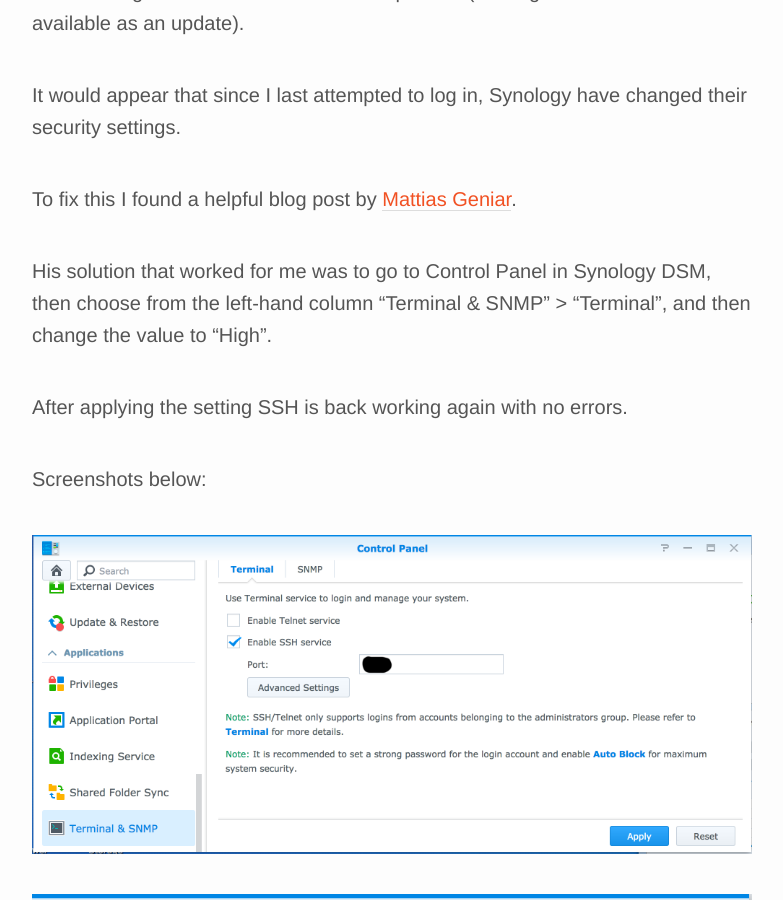
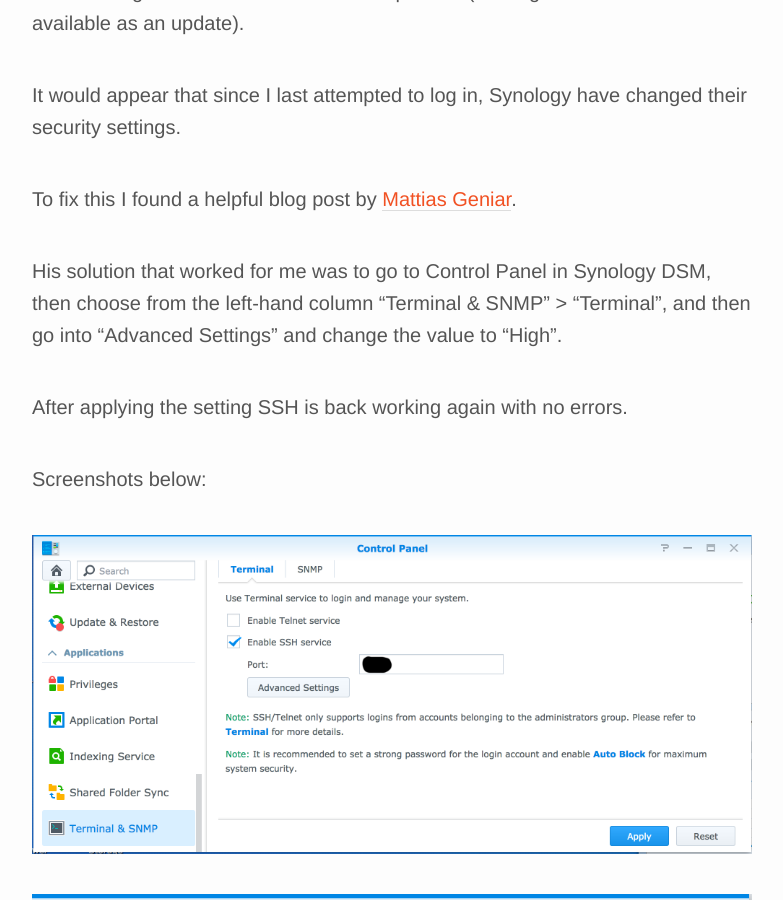
Before and after one commit to hobbsy/hobbsy.github.io, a Jekyll site: the page built from _posts/2020-09-07-fix-ssh-error-no-matching-cipher-on-synology.md, in a window 1280 px wide and 900 px high, scrolled down 442 px. Shown: the whole window, without its empty margins (248-1031 px from the left). Built offline with Jekyll 4.4.1, drawn with Linux system fonts in a browser that asks for light colours; nearby versions of some CDN libraries.

Commit message:
Update 2020-09-07-fix-ssh-error-no-matching-cipher-on-synology.md
added "Advanced Settings" text to clarify.

```diff
--- a/_posts/2020-09-07-fix-ssh-error-no-matching-cipher-on-synology.md
+++ b/_posts/2020-09-07-fix-ssh-error-no-matching-cipher-on-synology.md
@@ -15,7 +15,7 @@ It would appear that since I last attempted to log in, Synology have changed the
 
 To fix this I found a helpful blog post by [Mattias Geniar](https://ma.ttias.be/ssh-error-unable-negotiate-ip-no-matching-cipher-found/).
 
-His solution that worked for me was to go to Control Panel in Synology DSM, then choose from the left-hand column "Terminal & SNMP" > "Terminal", and then change the value to "High".
+His solution that worked for me was to go to Control Panel in Synology DSM, then choose from the left-hand column "Terminal & SNMP" > "Terminal", and then go into "Advanced Settings" and change the value to "High".
 
 After applying the setting SSH is back working again with no errors.
 
```
